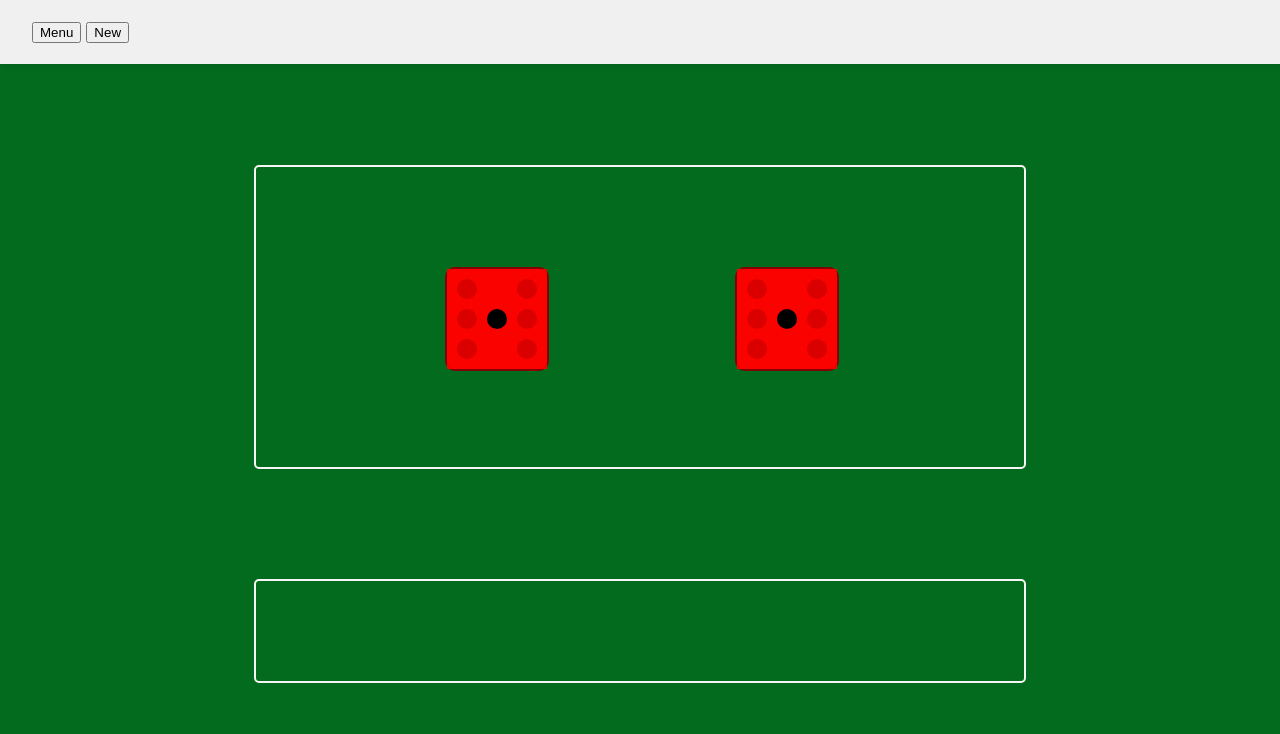
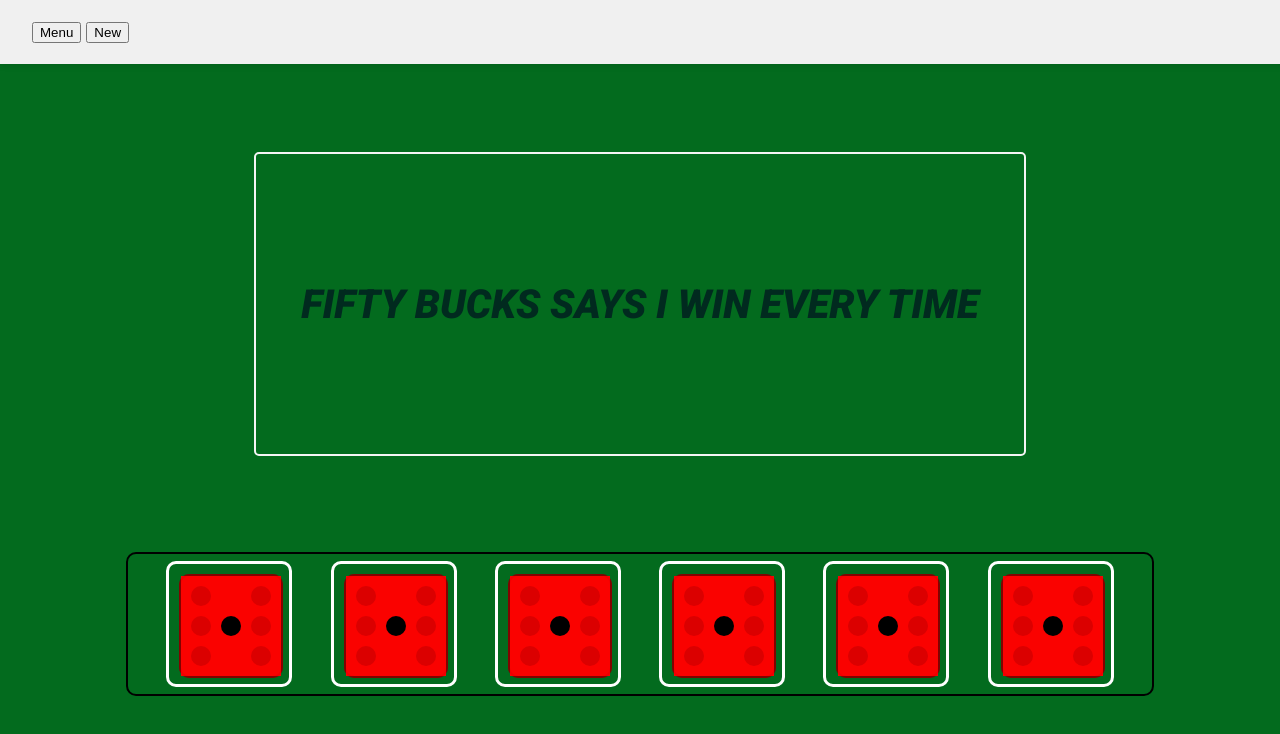
Before and after one commit to siberian-devsky/dnd-mini, a website: page client/index.html in a window 1280 px wide. Drawn offline with Linux system fonts and the light colour scheme.

Commit message:
add 6 doose and a warning

```diff
--- a/client/index.html
+++ b/client/index.html
@@ -5,6 +5,10 @@
         <meta charset="UTF-8" />
         <meta name="viewport" content="width=device-width, initial-scale=1.0" />
         <link rel="stylesheet" href="style.css" />
+        <!-- fonts -->
+        <link rel="preconnect" href="https://fonts.googleapis.com">
+        <link rel="preconnect" href="https://fonts.gstatic.com" crossorigin>
+        <link href="https://fonts.googleapis.com/css2?family=Roboto:ital,wght@0,100..900;1,100..900&display=swap" rel="stylesheet">
     </head>
     <body>
         <nav>
@@ -12,7 +16,11 @@
             <button>New</button>
         </nav>
         <main>
-            <section id="gameField" class="fieldBorder">
+            <section id="statusField" class="fieldBorder">
+                <P>FIFTY BUCKS SAYS I WIN EVERY TIME</P>
+            </section>
+            <section id="diceFieldsWrapper">
+                <div class="dieWrapper">
                     <div class="die" id="dieOne" onclick="rollDie()">
                         <div class="face" data-value="1"></div>
                         <div class="face" data-value="6"></div>
@@ -21,7 +29,9 @@
                         <div class="face" data-value="3"></div>
                         <div class="face" data-value="4"></div>
                     </div>
-                <div class="die" id="dieTwo" onclick="rollDie()">
+                </div>
+                <div class="dieWrapper">
+                    <div class="die" id="dieOne" onclick="rollDie()">
                         <div class="face" data-value="1"></div>
                         <div class="face" data-value="6"></div>
                         <div class="face" data-value="2"></div>
@@ -29,8 +39,48 @@
                         <div class="face" data-value="3"></div>
                         <div class="face" data-value="4"></div>
                     </div>
+                </div>
+                <div class="dieWrapper">
+                    <div class="die" id="dieOne" onclick="rollDie()">
+                        <div class="face" data-value="1"></div>
+                        <div class="face" data-value="6"></div>
+                        <div class="face" data-value="2"></div>
+                        <div class="face" data-value="5"></div>
+                        <div class="face" data-value="3"></div>
+                        <div class="face" data-value="4"></div>
+                    </div>
+                </div>
+                <div class="dieWrapper">
+                    <div class="die" id="dieOne" onclick="rollDie()">
+                        <div class="face" data-value="1"></div>
+                        <div class="face" data-value="6"></div>
+                        <div class="face" data-value="2"></div>
+                        <div class="face" data-value="5"></div>
+                        <div class="face" data-value="3"></div>
+                        <div class="face" data-value="4"></div>
+                    </div>
+                </div>
+                <div class="dieWrapper">
+                    <div class="die" id="dieOne" onclick="rollDie()">
+                        <div class="face" data-value="1"></div>
+                        <div class="face" data-value="6"></div>
+                        <div class="face" data-value="2"></div>
+                        <div class="face" data-value="5"></div>
+                        <div class="face" data-value="3"></div>
+                        <div class="face" data-value="4"></div>
+                    </div>
+                </div>
+                <div class="dieWrapper">
+                    <div class="die" id="dieOne" onclick="rollDie()">
+                        <div class="face" data-value="1"></div>
+                        <div class="face" data-value="6"></div>
+                        <div class="face" data-value="2"></div>
+                        <div class="face" data-value="5"></div>
+                        <div class="face" data-value="3"></div>
+                        <div class="face" data-value="4"></div>
+                    </div>
+                </div>
             </section>
-            <section id="scoreBoard" class="fieldBorder"></section>
         </main>
         <script src="app.js"></script>
     </body>
--- a/client/style.css
+++ b/client/style.css
@@ -35,11 +35,17 @@ nav {
     box-shadow: 0 2px 6px rgba(0, 0, 0, 0.1);
 }
 
-#gameField {
+#statusField {
     display: flex;
     flex-direction: row;
     align-items: center;
     justify-content: space-evenly;
+    font-size: xx-large;
+    color: rgb(1, 42, 31);
+    font-family: 'Roboto', sans-serif;
+    font-weight: 900;
+    font-size: 40px;
+    font-style: italic;
     width: 60vw;
     height: 300px;
     border: 1px black solid;
@@ -51,7 +57,8 @@ nav {
     border: 1px black solid;
 }
 
-#gameField.fieldBorder, #scoreBoard.fieldBorder {
+#statusField.fieldBorder,
+#scoreBoard.fieldBorder {
     border: 2px solid whitesmoke;
     border-radius: 5px;
 }
@@ -77,10 +84,44 @@ nav {
     font-size: 2rem;
 }
 
+#diceFieldsWrapper {
+    display: flex;
+    flex-direction: row;
+    align-items: center;
+    justify-content: space-evenly;
+    width: 80vw;
+    height: 140px;
+    border: 2px black solid;
+    border-radius: 10px;
+}
+
+.dieWrapper {
+    display: flex;
+    flex-direction: inherit;
+    align-items: center;
+    justify-content: center;
+    width: 120px;
+    height: 120px;
+    border: 3px solid white;
+    border-radius: 10px;
+}
+
 /* position each face */
-.face:nth-child(1) {transform: rotateY(0deg) translateZ(50px);} /* front */
-.face:nth-child(2) {transform: rotateY(180deg) translateZ(50px);} /* back */
-.face:nth-child(3) {transform: rotateY(90deg) translateZ(50px);} /* right */
-.face:nth-child(4) {transform: rotateY(-90deg) translateZ(50px);} /* left */
-.face:nth-child(5) {transform: rotateX(90deg) translateZ(50px);} /* top */
-.face:nth-child(6) {transform: rotateX(-90deg) translateZ(50px);} /* bottom */
+.face:nth-child(1) {
+    transform: rotateY(0deg) translateZ(50px);
+} /* front */
+.face:nth-child(2) {
+    transform: rotateY(180deg) translateZ(50px);
+} /* back */
+.face:nth-child(3) {
+    transform: rotateY(90deg) translateZ(50px);
+} /* right */
+.face:nth-child(4) {
+    transform: rotateY(-90deg) translateZ(50px);
+} /* left */
+.face:nth-child(5) {
+    transform: rotateX(90deg) translateZ(50px);
+} /* top */
+.face:nth-child(6) {
+    transform: rotateX(-90deg) translateZ(50px);
+} /* bottom */
```
Lines whose indentation alone changed are shown as unchanged.
